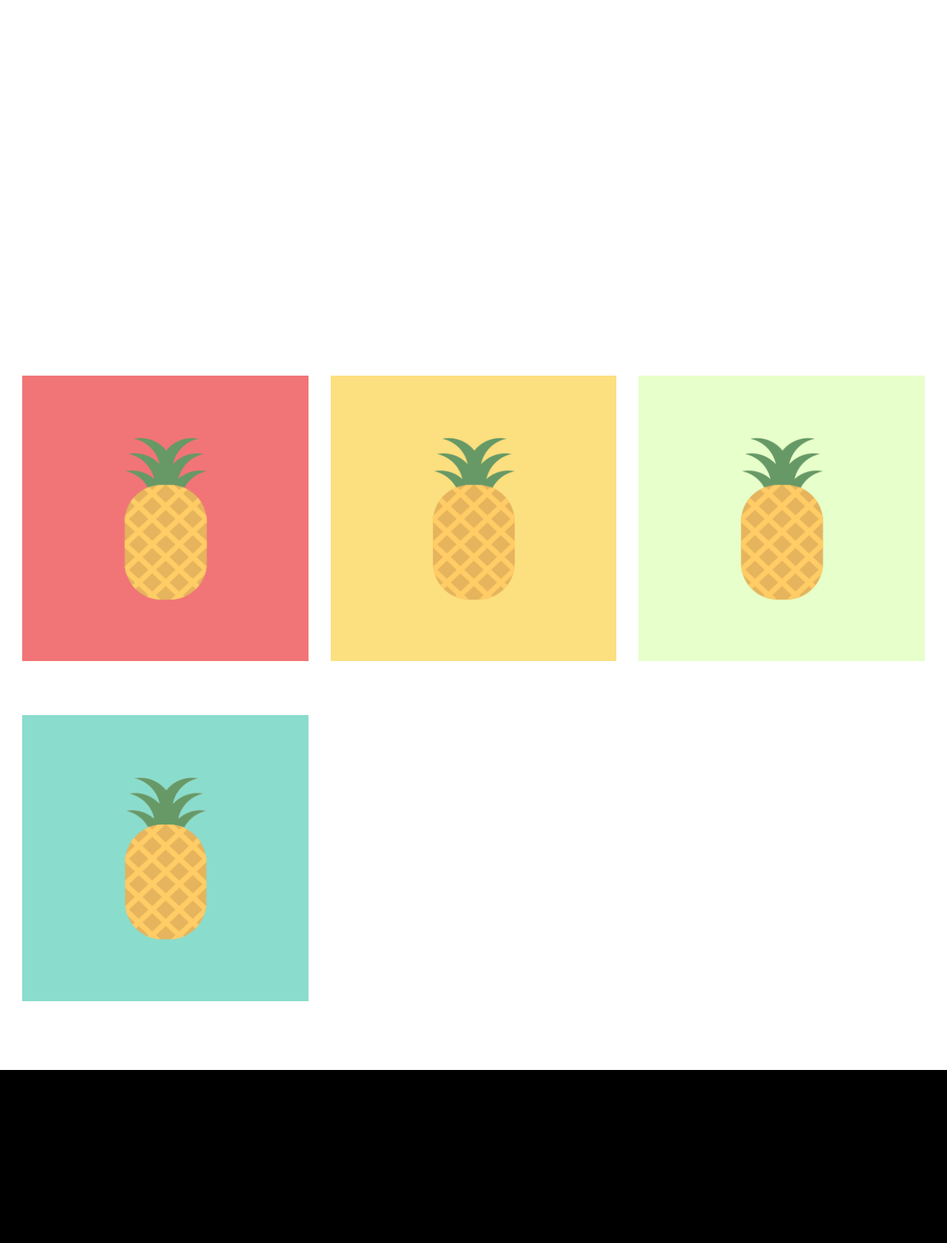
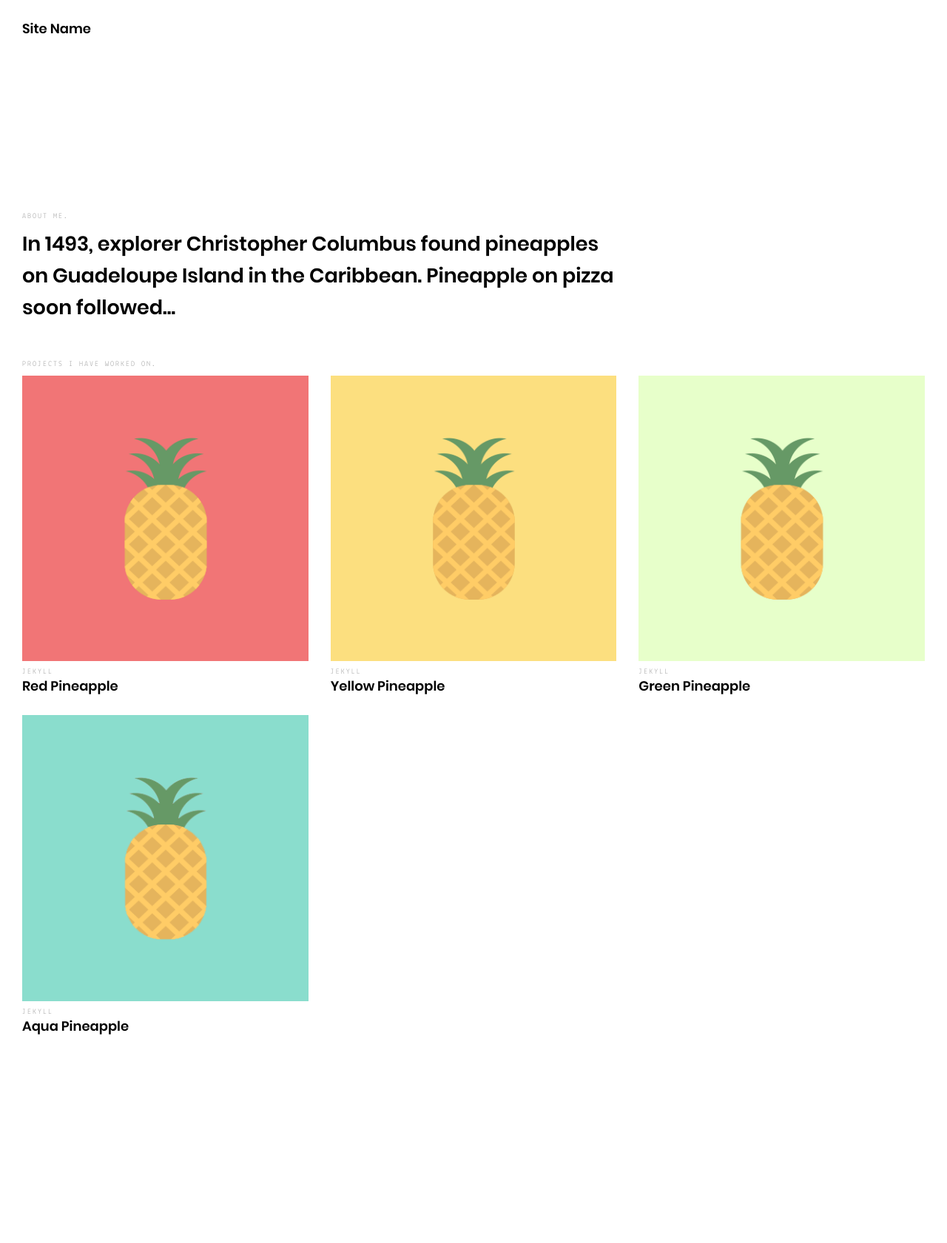
Before and after one commit to blaskjs/blaskjs.github.io, a Jekyll site: the page built from index.html, in a window 1280 px wide. Shown: the whole page at 74% size. Built offline with Jekyll 4.4.1, drawn with Linux system fonts in a browser that asks for light colours.

Commit message:
Update _core.scss

```diff
--- a/assets/scss/_core.scss
+++ b/assets/scss/_core.scss
@@ -3,8 +3,8 @@
 }
 
 body {
-	background: $color-black;
-	color: $color-white;
+	background: $color-white;
+	color: $color-black;
 	font-family: $font-poppins;
 	font-size: 1.8em;
 	line-height: 1.6;
@@ -14,7 +14,7 @@
 
 h1,
 .h1 {
-	color: $color-white;
+	color: $color-black;
 	font-size: 2.7rem;
 	font-weight: 600;
 	line-height: 1;
@@ -23,7 +23,7 @@
 
 h2,
 .h2 {
-	color: $color-white;
+	color: $color-silver-chalice;
 	display: block;
 	font-family: $font-lekton;
     font-size: 1rem;
@@ -36,7 +36,7 @@
 
 h3,
 .h3 {
-	color: $color-white;
+	color: $color-black;
 	font-family: $font-poppins;
     font-size: 1.8rem;
     font-weight: 600;
@@ -49,7 +49,7 @@
 }
 
 a {
-	color: $color-white;
+	color: $color-black;
 	text-decoration: none;
 }
 
@@ -65,7 +65,7 @@
 }
 
 hr {
-	background: $color-black;
+	background: $color-silver-chalice;
 	border: 0;
 	display: block;
 	height: 1px;
@@ -82,8 +82,8 @@
 }
 
 code {
-	background: $color-black;
-	border: 1px solid $color-white;
+	background: $color-white;
+	border: 1px solid $color-silver-chalice;
 	border-radius: 3px;
 	font-family: $font-lekton;
 	font-size: 1.5rem;
@@ -152,7 +152,7 @@
 }
 
 blockquote {
-	border-left: .6rem solid $color-white;
+	border-left: .6rem solid $color-black;
 	padding-left: 2rem;
 	margin: 0 0 3rem;
 
```
